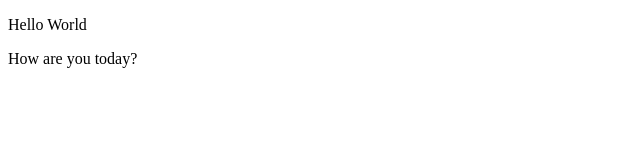
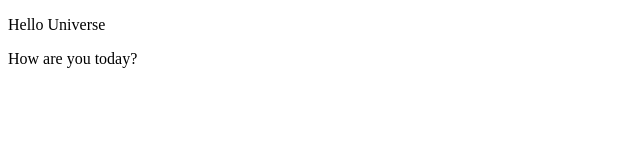
Before and after one commit to kristorrington/github-actions, a website: page index.html in a window 1280 px wide. Shown: the full height of the page, 0-640 px from the left. Drawn offline with Linux system fonts and the light colour scheme.

Commit message:
hello universe

```diff
--- a/index.html
+++ b/index.html
@@ -4,7 +4,7 @@
 
     </head>
  <body>
-    <p> Hello World</p>
+    <p> Hello Universe</p>
     <p>How are you today?</p>
  </body>
     </html>
```
